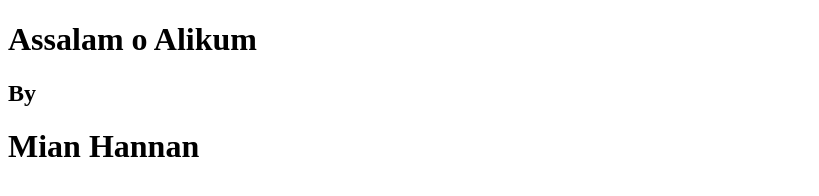
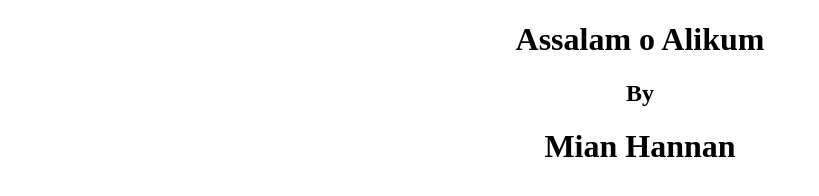
Before and after one commit to MianHannan/Bootcamp2020, a plain HTML site: page index.html in a window 1280 px wide. Shown: the whole page, without its empty margins (0-819 px from the left). Drawn offline with Linux system fonts and the light colour scheme.

Commit message:
added style

```diff
--- a/index.html
+++ b/index.html
@@ -4,10 +4,13 @@
     <meta charset="UTF-8">
     <meta name="viewport" content="width=device-width, initial-scale=1.0">
     <title>Bootcamp2020</title>
+    <link rel="stylesheet" href="style.css">
 </head>
 <body>
-    <h1>Assalam o Alikum</h1>
-    <h2>By</h2>
-    <h1>Mian Hannan</h1>
+    <div id="app">
+        <h1>Assalam o Alikum</h1>
+        <h2>By</h2>
+        <h1>Mian Hannan</h1>
+    </div>
 </body>
 </html>
--- /dev/null
+++ b/style.css
@@ -0,0 +1,3 @@
+#app{
+    text-align: center;
+}
```
